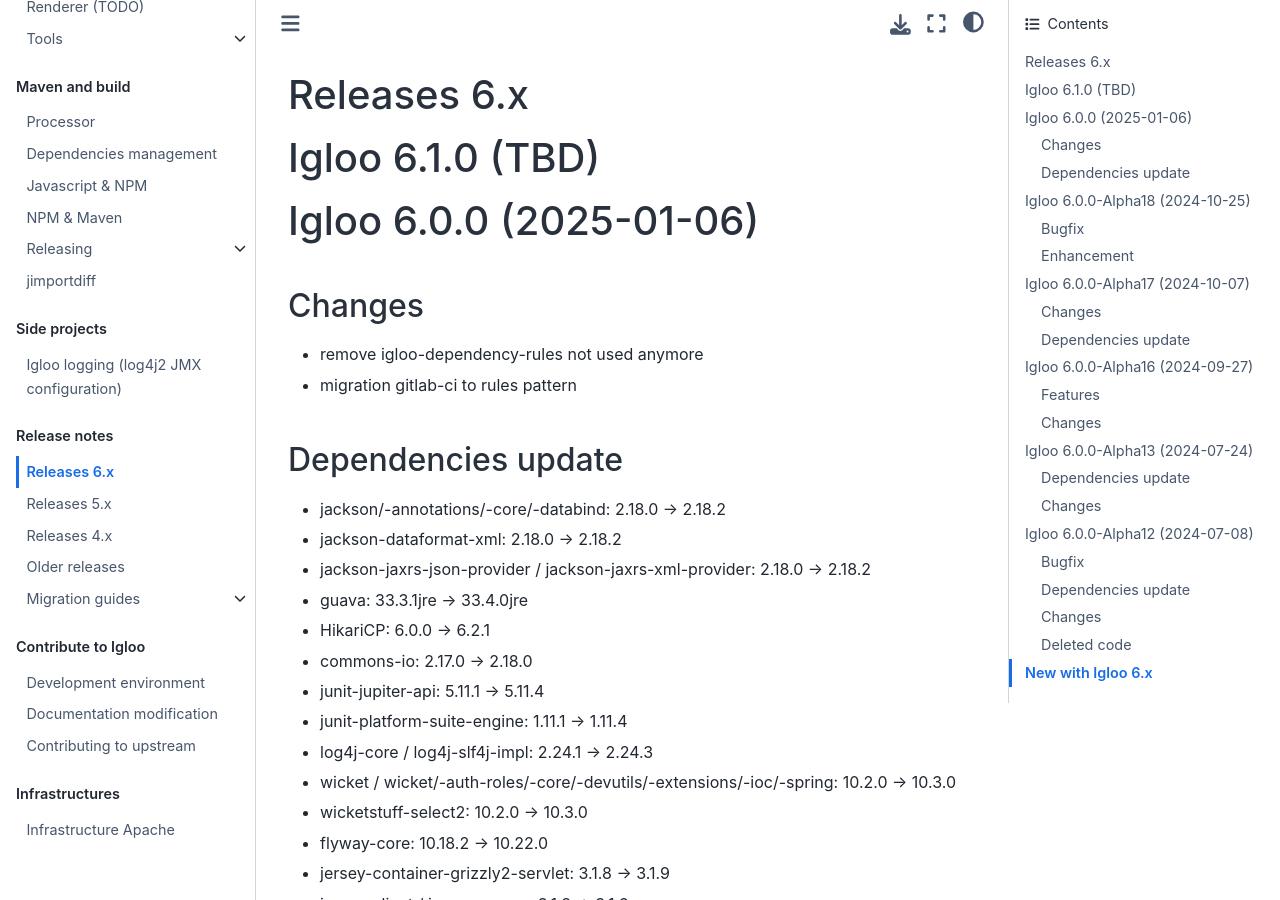
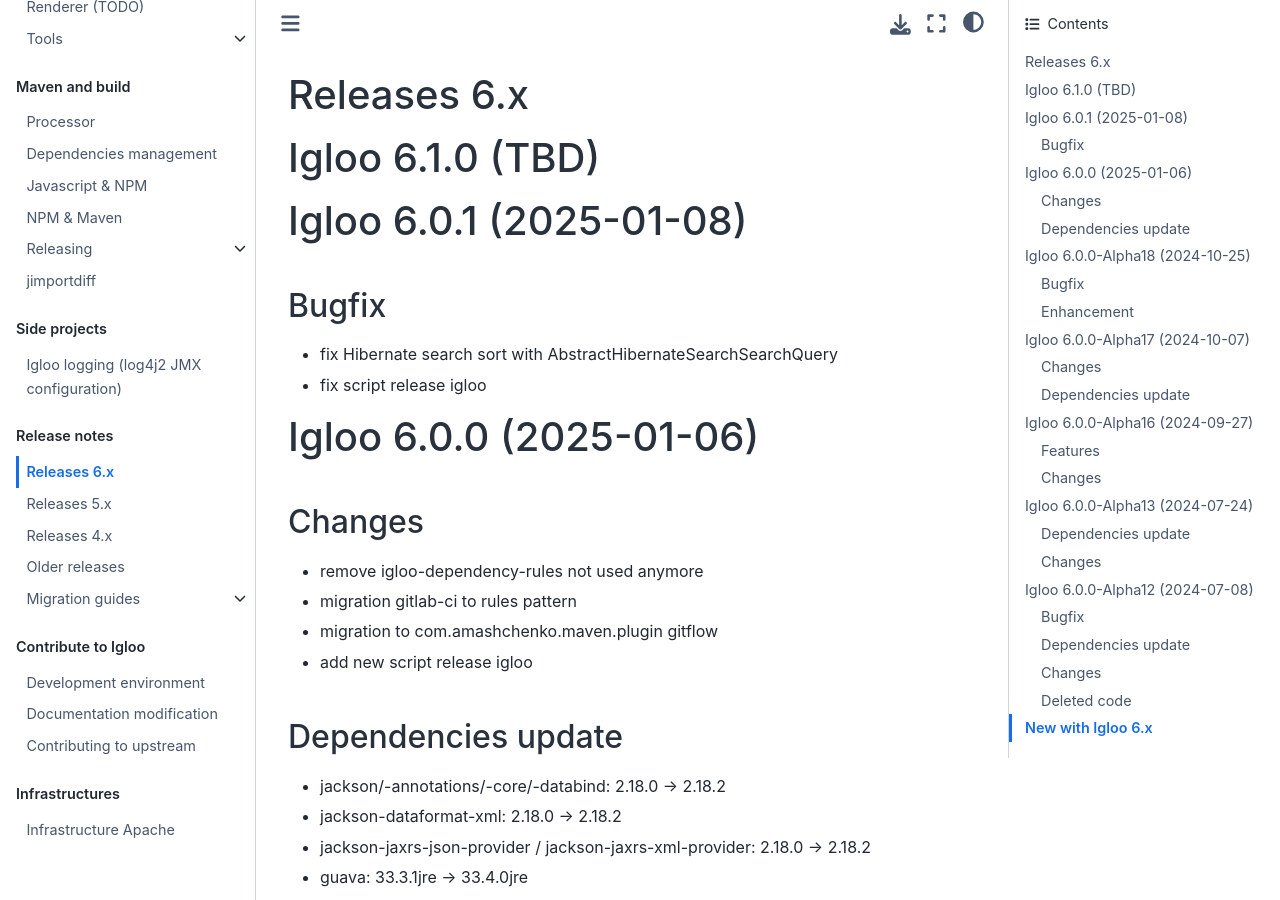
Before and after one commit to igloo-project/igloo-doc, a Sphinx documentation site: the page built from source/release-notes/releases-6.x.md, in a window 1280 px wide and 900 px high. Built offline with Sphinx 7.4.7 and the Sphinx Book theme 1.1.4, drawn with Linux system fonts in a browser that asks for light colours.

Commit message:
igloo 6.0.1 release notes

```diff
--- a/source/release-notes/releases-6.x.md
+++ b/source/release-notes/releases-6.x.md
@@ -1,12 +1,20 @@
 # Releases 6.x
 
 # Igloo 6.1.0 (TBD)
+
+# Igloo 6.0.1 (2025-01-08)
+
+## Bugfix
+* fix Hibernate search sort with AbstractHibernateSearchSearchQuery
+* fix script release igloo
 
 # Igloo 6.0.0 (2025-01-06)
 
 ## Changes
 * remove igloo-dependency-rules not used anymore
 * migration gitlab-ci to rules pattern
+* migration to com.amashchenko.maven.plugin gitflow
+* add new script release igloo
 
 ## Dependencies update
 * jackson/-annotations/-core/-databind: 2.18.0 -> 2.18.2
```
